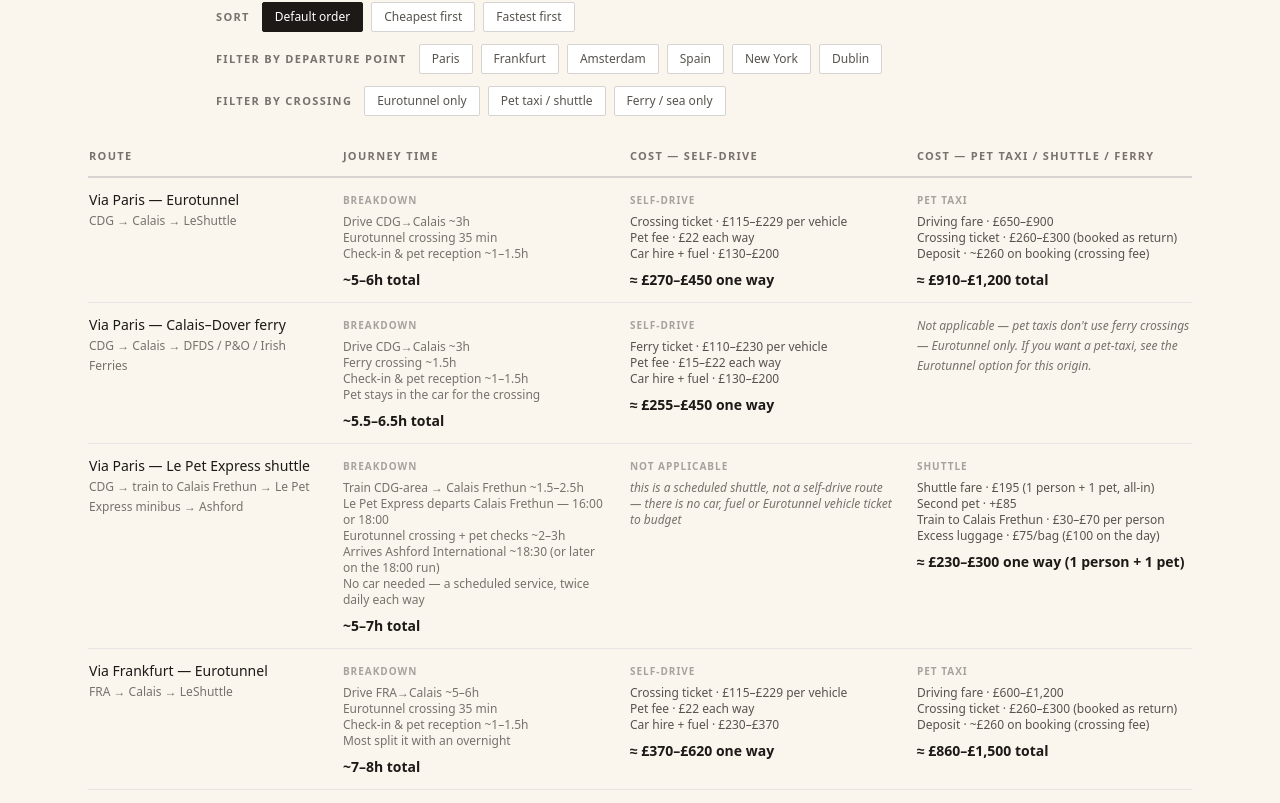
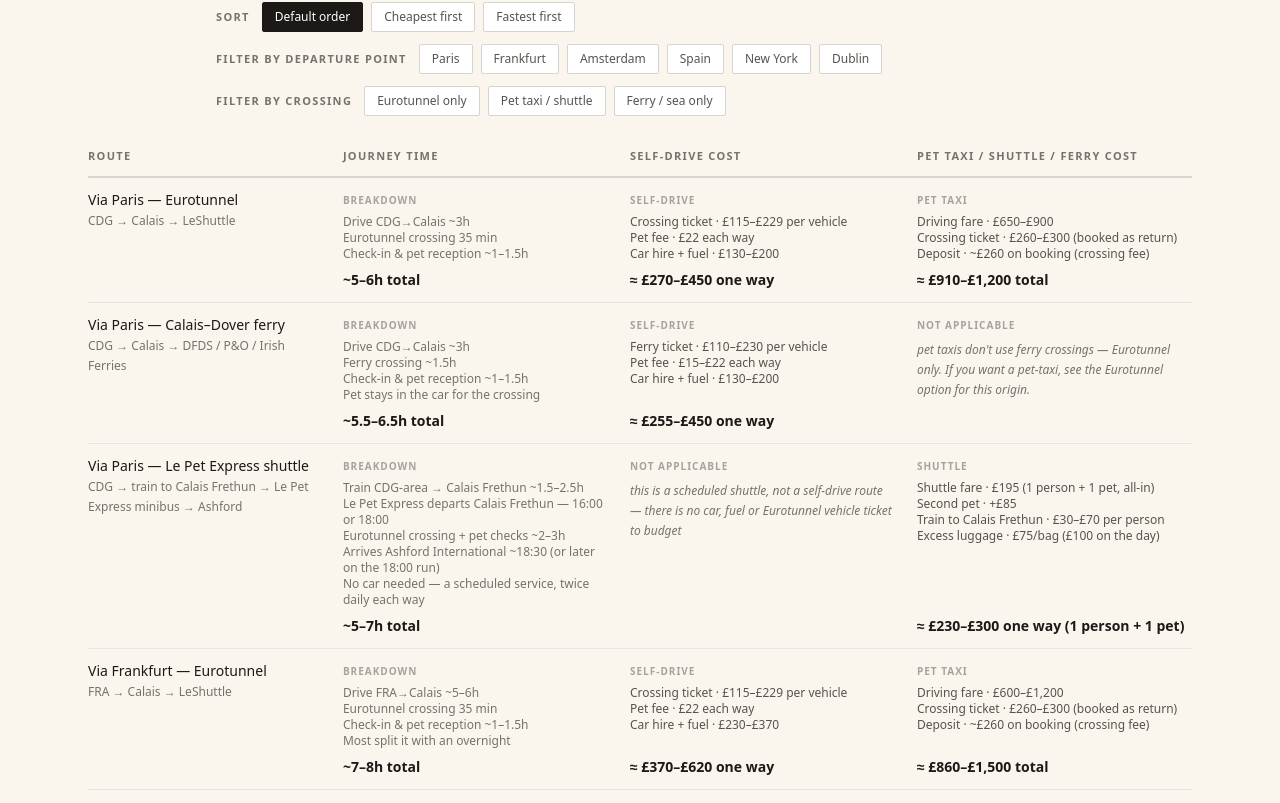
Before and after one commit to rupindermahay/petsincabin, a Next.js app: page /getting-your-pet-into-the-uk in a window 1280 px wide. Shown: the part 1037-1840 px from the top of the page. Built offline with nearby package versions, Linux system fonts and the light colour scheme.

Commit message:
Add files via upload

```diff
--- a/components/RouteComparison.jsx
+++ b/components/RouteComparison.jsx
@@ -533,46 +533,44 @@ export default function RouteComparison() {
             ))}
           </div>
 
-          {/* DESKTOP — table. Breaks out wider than the reading column on lg. */}
-          <div className="hidden md:block overflow-x-auto md:-mx-12 lg:-mx-24 xl:-mx-32">
-            <table className="w-full text-sm border-collapse table-fixed">
-              <colgroup>
-                <col style={{ width: "22%" }} />
-                <col style={{ width: "26%" }} />
-                <col style={{ width: "26%" }} />
-                <col style={{ width: "26%" }} />
-              </colgroup>
-              <thead>
-                <tr className="border-b-2 border-stone-300 align-bottom">
-                  <th className="text-left font-sans text-[11px] uppercase tracking-[0.12em] text-stone-500 font-semibold py-2.5 pr-3">
+          {/* DESKTOP — CSS grid rows (NOT a <table>) so every cell in a row
+              is the same height, which lets the totals anchor to the bottom
+              and align across the row. Breaks out past the reading column. */}
+          <div className="hidden md:block md:-mx-12 lg:-mx-24 xl:-mx-32 text-sm">
+            {/* Header row */}
+            <div className="grid grid-cols-[22%_26%_26%_26%] border-b-2 border-stone-300">
+              <div className="text-left font-sans text-[11px] uppercase tracking-[0.12em] text-stone-500 font-semibold py-2.5 pr-3">
                 Route
-                  </th>
-                  <th className="text-left font-sans text-[11px] uppercase tracking-[0.12em] text-stone-500 font-semibold py-2.5 px-3">
+              </div>
+              <div className="text-left font-sans text-[11px] uppercase tracking-[0.12em] text-stone-500 font-semibold py-2.5 px-3">
                 Journey time
-                  </th>
-                  <th className="text-left font-sans text-[11px] uppercase tracking-[0.12em] text-stone-500 font-semibold py-2.5 px-3">
-                    Cost — self-drive
-                  </th>
-                  <th className="text-left font-sans text-[11px] uppercase tracking-[0.12em] text-stone-500 font-semibold py-2.5 pl-3">
-                    Cost — pet taxi / shuttle / ferry
-                  </th>
-                </tr>
-              </thead>
-              <tbody className="font-sans text-stone-700">
+              </div>
+              <div className="text-left font-sans text-[11px] uppercase tracking-[0.12em] text-stone-500 font-semibold py-2.5 px-3">
+                Self-drive cost
+              </div>
+              <div className="text-left font-sans text-[11px] uppercase tracking-[0.12em] text-stone-500 font-semibold py-2.5 pl-3">
+                Pet taxi / shuttle / ferry cost
+              </div>
+            </div>
+
+            {/* Body rows */}
+            <div className="font-sans text-stone-700">
               {routes.map((r, idx) => (
-                  <tr
+                <div
                   key={r.id}
-                    className={
+                  className={`grid grid-cols-[22%_26%_26%_26%] ${
                     idx < routes.length - 1 ? "border-b border-stone-200" : ""
-                    }
+                  }`}
                 >
-                    <td className="py-3 pr-3 align-top">
+                  {/* Route */}
+                  <div className="py-3 pr-3">
                     <span className="font-medium text-stone-900 break-words">{r.name}</span>
                     <br />
                     <span className="text-xs text-stone-500 break-words">{r.sub}</span>
-                    </td>
-                    <td className="py-3 px-3 align-top">
-                      <div className="flex flex-col h-full">
+                  </div>
+
+                  {/* Journey time — label / body / total */}
+                  <div className="py-3 px-3 flex flex-col">
                     <span className="block text-[10px] uppercase tracking-[0.1em] text-stone-400 font-semibold mb-1">
                       Breakdown
                     </span>
@@ -591,19 +589,22 @@ export default function RouteComparison() {
                       {r.timeHeadline}
                     </span>
                   </div>
-                    </td>
-                    <td className="py-3 px-3 align-top">
+
+                  {/* Self-drive cost — label / body / total */}
+                  <div className="py-3 px-3 flex flex-col">
                     {r.driveNA ? (
-                        <div>
-                          <div className="text-[10px] uppercase tracking-[0.1em] text-stone-400 font-semibold mb-1">
+                      <>
+                        <span className="block text-[10px] uppercase tracking-[0.1em] text-stone-400 font-semibold mb-1">
                           Not applicable
+                        </span>
+                        <div className="flex-grow">
+                          <span className="text-xs text-stone-500 italic">
+                            {r.driveNA}
+                          </span>
                         </div>
-                          <div className="text-xs text-stone-500 italic">
-                            {r.driveNA}
-                          </div>
-                        </div>
+                      </>
                     ) : (
-                        <div className="flex flex-col h-full">
+                      <>
                         <span className="block text-[10px] uppercase tracking-[0.1em] text-stone-400 font-semibold mb-1">
                           Self-drive
                         </span>
@@ -626,16 +627,25 @@ export default function RouteComparison() {
                         <span className="block font-semibold text-stone-900 mt-2">
                           {r.driveTotal}
                         </span>
+                      </>
+                    )}
                   </div>
-                      )}
-                    </td>
-                    <td className="py-3 pl-3 align-top">
+
+                  {/* Pet taxi / shuttle / ferry cost — label / body / total */}
+                  <div className="py-3 pl-3 flex flex-col">
                     {r.taxiNA ? (
+                      <>
+                        <span className="block text-[10px] uppercase tracking-[0.1em] text-stone-400 font-semibold mb-1">
+                          Not applicable
+                        </span>
+                        <div className="flex-grow">
                           <span className="text-xs text-stone-500 italic">
-                          Not applicable — {r.taxiNA}
+                            {r.taxiNA}
                           </span>
+                        </div>
+                      </>
                     ) : r.taxiCost ? (
-                        <div className="flex flex-col h-full">
+                      <>
                         <span className="block text-[10px] uppercase tracking-[0.1em] text-stone-400 font-semibold mb-1">
                           {costLabel(r.costType).replace(/^./, (c) => c.toUpperCase())}
                         </span>
@@ -652,15 +662,14 @@ export default function RouteComparison() {
                         <span className="block font-semibold text-stone-900 mt-2">
                           {r.taxiTotal}
                         </span>
-                        </div>
+                      </>
                     ) : (
                       <span className="text-stone-500">{r.taxiTotal}</span>
                     )}
-                    </td>
-                  </tr>
+                  </div>
+                </div>
               ))}
-              </tbody>
-            </table>
+            </div>
           </div>
 
           {/* Tapeworm timing note — these routes end in Britain or Ireland,
```
Lines whose indentation alone changed are shown as unchanged.
